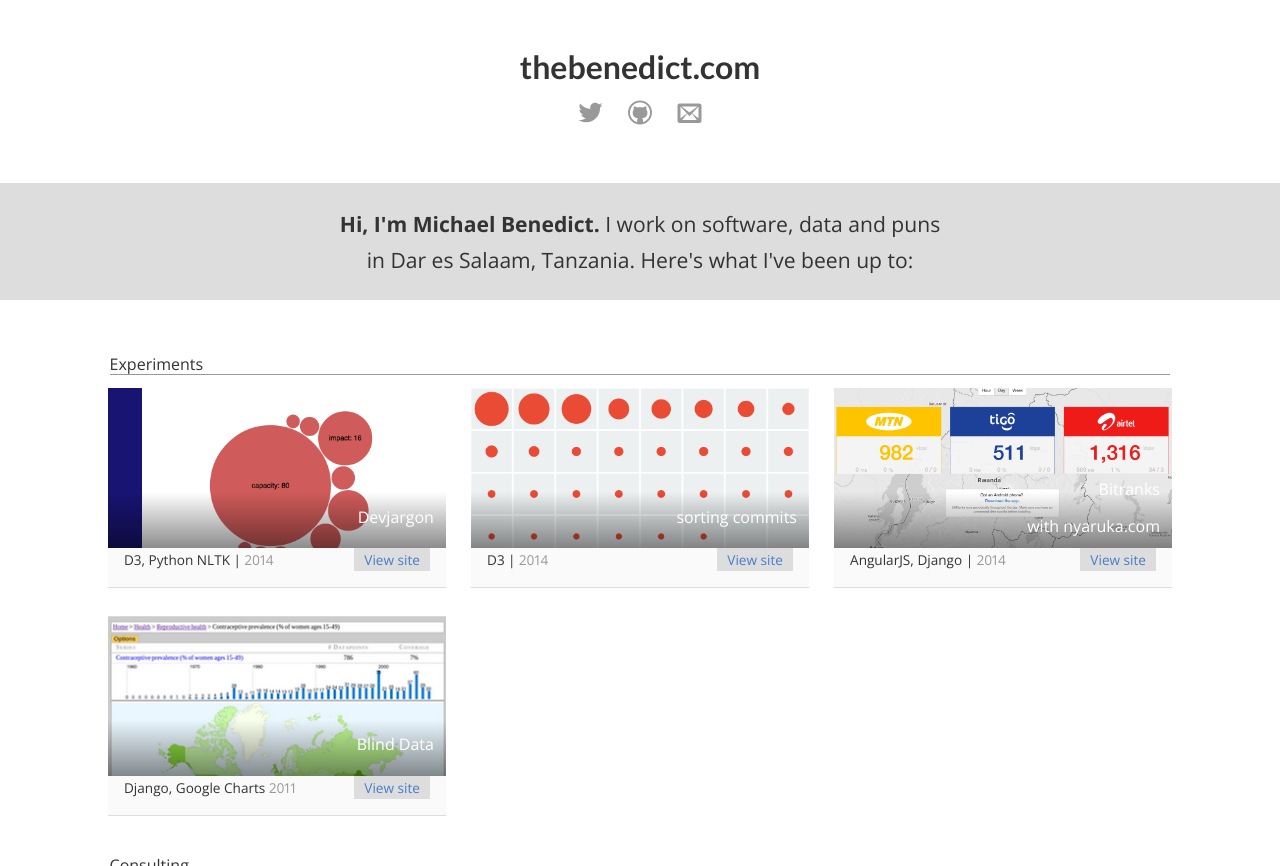
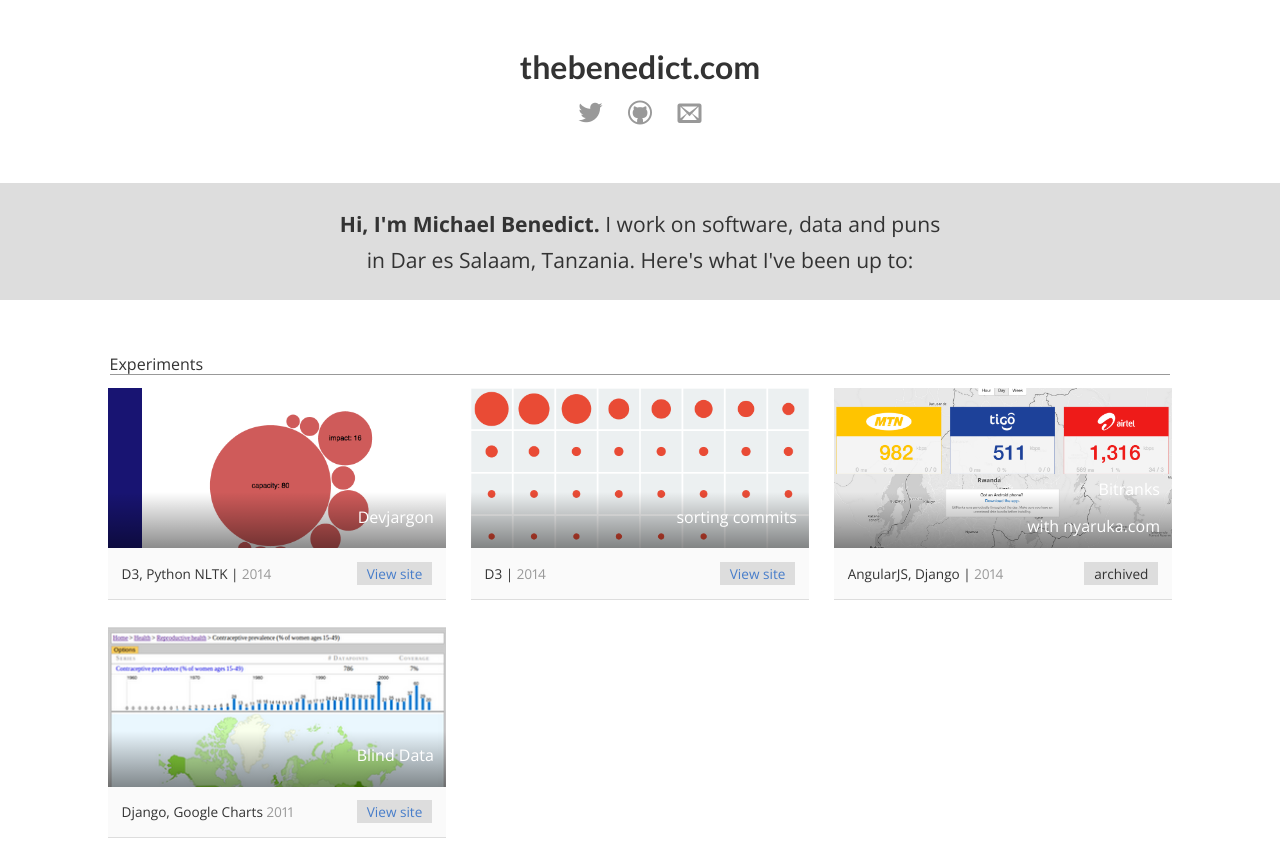
Before and after one commit to thebenedict/thebenedict.github.io, a Jekyll site: the page built from index.html, in a window 1280 px wide, cut to the strip 0-866 px from the top of the page. Built offline with Jekyll 4.4.1, drawn with Linux system fonts in a browser that asks for light colours; nearby versions of some CDN libraries.

Commit message:
fix card css

```diff
--- a/_sass/modules/_project-card.scss
+++ b/_sass/modules/_project-card.scss
@@ -36,7 +36,10 @@
     }
 
     .card-bottom {
-        @include padding(1em 1em);
+        @include fill-parent;
+        float: left;
+
+        padding: $small-spacing;
         background: #fafafa;
         border-bottom: $base-border;
 
--- a/index.html
+++ b/index.html
@@ -77,7 +77,7 @@ layout: basic
             <div class="details">
                 <div>AngularJS, Django | </div>
                 <div class="year">2014</div>
-                <a href="http://www.bitranks.com" target="_blank" class="button">View site</a>
+                <span class="button">archived</span>
             </div>
         </div>
     </div>
```
